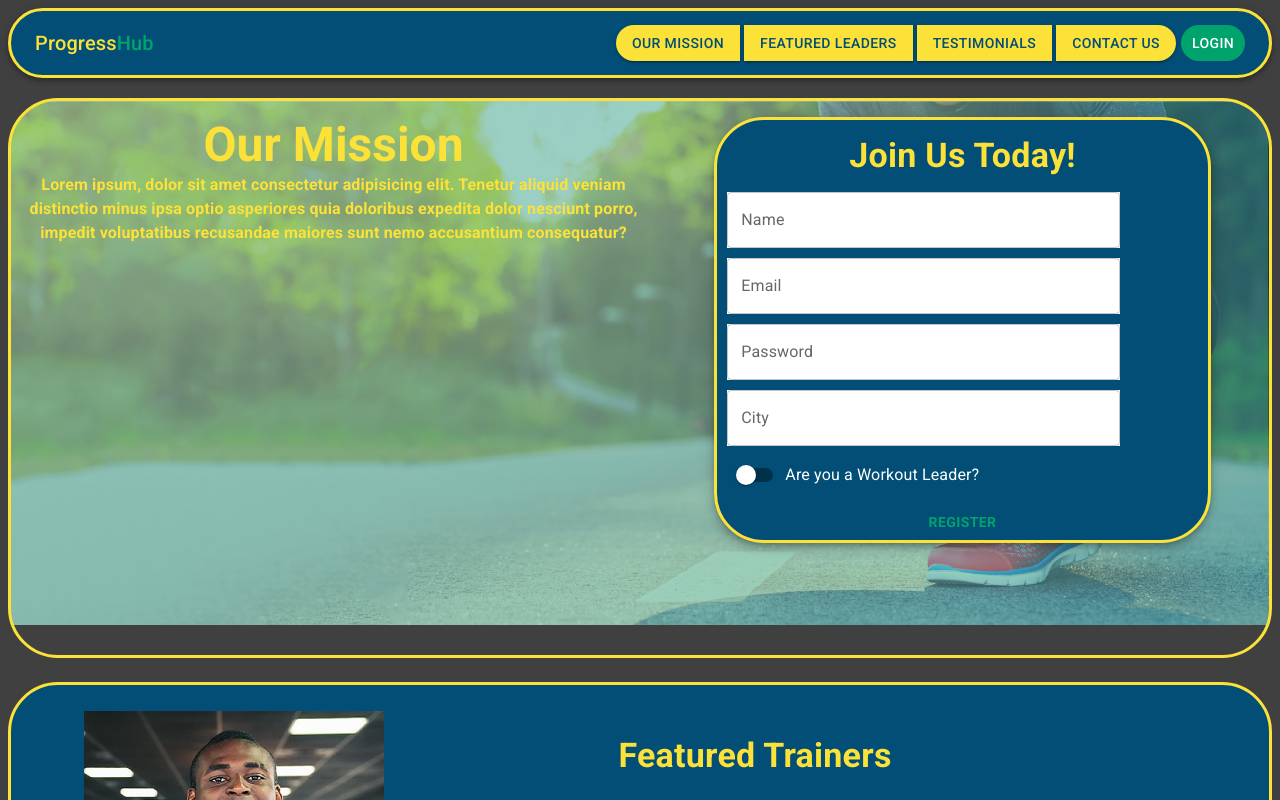
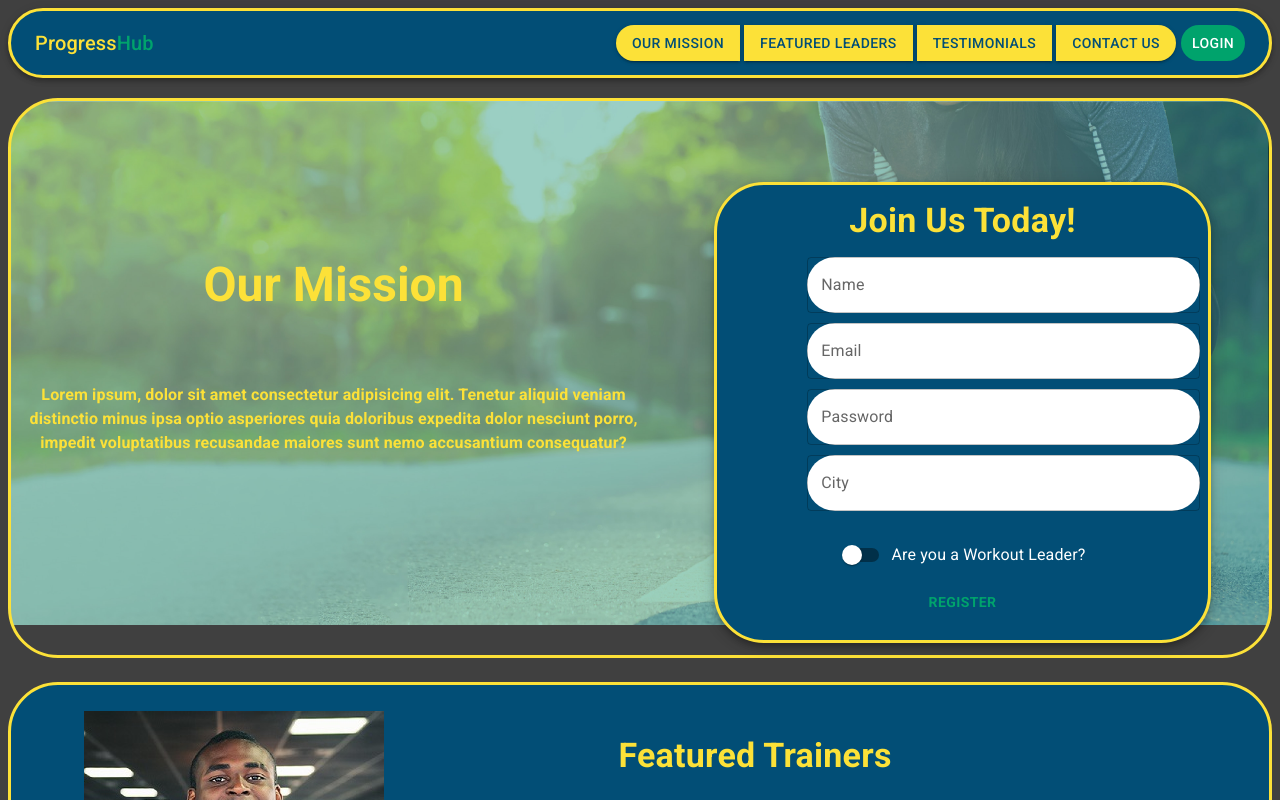
Before and after one commit to Jashcraft/ProgressHub, a React (Create React App) app in the folder client/: page / in a window 1280 px wide. Shown: the top 800 px of the page. Built offline with nearby package versions, Linux system fonts and the light colour scheme.

Commit message:
Worked on the form and about us sections to add polish for the desktop site

```diff
--- a/client/src/components/Hero/Form.jsx
+++ b/client/src/components/Hero/Form.jsx
@@ -8,16 +8,16 @@ const formComponents = ["Name", "Email", "Password", "City"]
 const Form = () => {
   return (
     <>
-      <Paper elevation={6} sx={{ width: "80%", display: "flex", flexDirection: 'column', backgroundColor: "#024e76", color: "#fff", borderRadius: "50px", borderColor: "#fce138", borderStyle: "solid" }}>
+      <Paper elevation={6} sx={{ width: "80%", display: "flex", flexDirection: 'column', backgroundColor: "#024e76", color: "#fff", borderRadius: "50px", borderColor: "#fce138", borderStyle: "solid", marginTop: "65px" }}>
         <Typography variant='h4' sx={{margin: "auto", width: "100%", textAlign: "center", margin: "15px 0px", color: "#fce138", fontWeight: "bold"}}>Join Us Today!</Typography>
         {formComponents.map(component => (
-          <TextField id={component.toLowerCase()} label={component} variant="outlined" sx={{ width: "80%", ml: "10px", mb: "10px", backgroundColor: "#fff" }} key={component} />
+          <TextField id={component.toLowerCase()} label={component} variant="outlined" sx={{ width: "80%", ml: "90px", mb: "10px", borderRadius: "50px", backgroundColor: "#fff" }} key={component} />
         ))}
         <FormGroup>
 {/* This switch will determine whether a new user is a trainer or a client */}
-          <FormControlLabel control={<Switch />} label="Are you a Workout Leader?" sx={{ml: "10px", mb: "10px"}}></FormControlLabel>
+          <FormControlLabel control={<Switch />} label="Are you a Workout Leader?" sx={{ml: "10px", mb: "10px", justifyContent: "center", marginTop: "15px"}}></FormControlLabel>
         </FormGroup>
-        <Button sx={{color: "#00A36C", fontWeight: "bolder"}}>Register</Button>
+        <Button sx={{color: "#00A36C", fontWeight: "bolder", marginBottom: "20px"}}>Register</Button>
       </Paper>
     </>
   )
--- a/client/src/components/Hero/Hero.jsx
+++ b/client/src/components/Hero/Hero.jsx
@@ -9,11 +9,11 @@ const Hero = () => {
       <Grid item xs={6}>
         <Grid display="flex" justifyContent="center">
           <Grid item>
-            <Typography variant='h3' align='center' sx={{color: "#fce138", fontWeight: "bolder"}}>
+            <Typography variant='h3' align='center' sx={{color: "#fce138", fontWeight: "bolder", marginTop: "140px"}}>
               Our Mission
             </Typography>
             {/* This section is the company's 'What Do we Do' statement. */}
-            <Typography align='center' sx={{color: "#fce138", fontWeight: "bold"}}>
+            <Typography align='center' sx={{color: "#fce138", fontWeight: "bold", marginTop: "70px"}}>
               Lorem ipsum, dolor sit amet consectetur adipisicing elit. Tenetur aliquid veniam distinctio minus ipsa optio asperiores quia doloribus expedita dolor nesciunt porro, impedit voluptatibus recusandae maiores sunt nemo accusantium consequatur?
             </Typography>
           </Grid>
```
